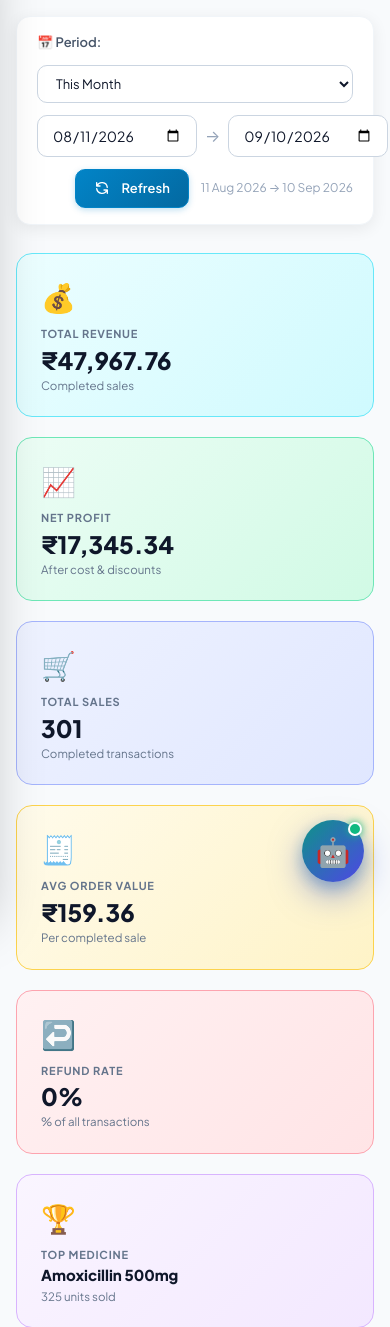
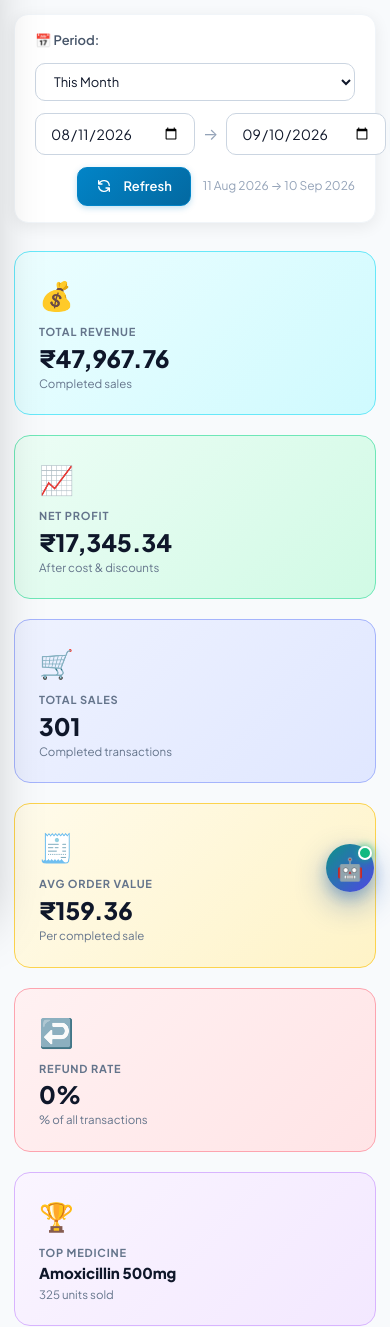
Before and after one commit to 2310074-hue/pharmacy-dashboard, a Django app: page /analytics/ in a window 390 px wide; the page is wider, and only the part inside the window is pictured. Shown: the part 75-1402 px from the top of that part. Run offline with Django 5.2, Linux system fonts and the light colour scheme; a user stored in the database is signed in; data comes from the database, SQL or seed files in the repository; both versions use the stored data as it was after the commit; parts of the project's set-up code (start-up, migrations or seed data) failed here and were passed over; some libraries are stand-ins or nearby versions.

Commit message:
perf: Optimize mobile performance, hardware accelerated touch scrolling, and responsive layout

```diff
--- a/MediApp/templates/base.html
+++ b/MediApp/templates/base.html
@@ -12,12 +12,31 @@
     <link href="https://fonts.googleapis.com/css2?family=Plus+Jakarta+Sans:wght@300;400;500;600;700;800&family=Inter:wght@400;500;600;700&display=swap"
         rel="stylesheet">
 
-    <!-- Tailwind CSS CDN -->
+    <!-- Tailwind CSS CDN with Performance Optimization Config -->
+    <script>
+        tailwind = {
+            config: {
+                theme: {
+                    extend: {
+                        colors: {
+                            brand: {
+                                50: '#f0f9ff',
+                                500: '#0284c7',
+                                600: '#0369a1',
+                                700: '#075985',
+                            }
+                        }
+                    }
+                }
+            }
+        }
+    </script>
     <script src="https://cdn.tailwindcss.com"></script>
 
     <style>
         * {
             font-family: 'Plus Jakarta Sans', -apple-system, BlinkMacSystemFont, 'Segoe UI', Roboto, sans-serif;
+            -webkit-tap-highlight-color: transparent;
         }
 
         :root {
@@ -29,15 +48,22 @@
             --danger-color: #e11d48;
         }
 
+        html {
+            scroll-behavior: smooth;
+        }
+
         body {
             background-color: #f8fafc;
             color: #0f172a;
-        }
-
-        /* Custom Scrollbar */
+            -webkit-font-smoothing: antialiased;
+            -moz-osx-font-smoothing: grayscale;
+            overflow-x: hidden;
+        }
+
+        /* Hardware Accelerated Smooth Scrolling */
         ::-webkit-scrollbar {
-            width: 6px;
-            height: 6px;
+            width: 5px;
+            height: 5px;
         }
         ::-webkit-scrollbar-track {
             background: #f1f5f9;
@@ -469,28 +507,38 @@
         /* Floating Action Button (FAB) */
         #medibot-fab {
             position: fixed;
-            bottom: 26px;
-            right: 26px;
+            bottom: 22px;
+            right: 22px;
             z-index: 9990;
-            width: 62px;
-            height: 62px;
+            width: 54px;
+            height: 54px;
             border-radius: 50%;
             background: linear-gradient(135deg, #0d9488 0%, #4f46e5 100%);
             color: #ffffff;
             border: none;
             cursor: pointer;
-            box-shadow: 0 10px 28px rgba(13, 148, 136, 0.42), 0 4px 10px rgba(79, 70, 229, 0.28);
+            box-shadow: 0 8px 24px rgba(13, 148, 136, 0.4), 0 3px 8px rgba(79, 70, 229, 0.25);
             display: flex;
             align-items: center;
             justify-content: center;
-            font-size: 28px;
-            transition: all 0.3s cubic-bezier(0.34, 1.56, 0.64, 1);
-            animation: medibotFabPulse 3s infinite;
+            font-size: 24px;
+            transition: transform 0.2s cubic-bezier(0.34, 1.56, 0.64, 1);
+            animation: medibotFabPulse 4s infinite;
+        }
+
+        @media (max-width: 640px) {
+            #medibot-fab {
+                bottom: 16px;
+                right: 16px;
+                width: 48px;
+                height: 48px;
+                font-size: 22px;
+                box-shadow: 0 4px 14px rgba(13, 148, 136, 0.35);
+            }
         }
 
         #medibot-fab:hover {
-            transform: scale(1.1) translateY(-3px);
-            box-shadow: 0 16px 36px rgba(13, 148, 136, 0.55), 0 6px 14px rgba(79, 70, 229, 0.35);
+            transform: scale(1.08) translateY(-2px);
             animation: none;
         }
 
@@ -1401,7 +1449,7 @@
         </header>
 
         <!-- Main Content Area -->
-        <main class="flex-1 p-4 md:p-8">
+        <main class="flex-1 p-3.5 sm:p-5 md:p-8 transition-all">
             {% block content %}
             {% endblock %}
         </main>
```
Also changed, not shown: other parts of MediApp/templates/base.html (+23 -11 lines), db.sqlite3.
